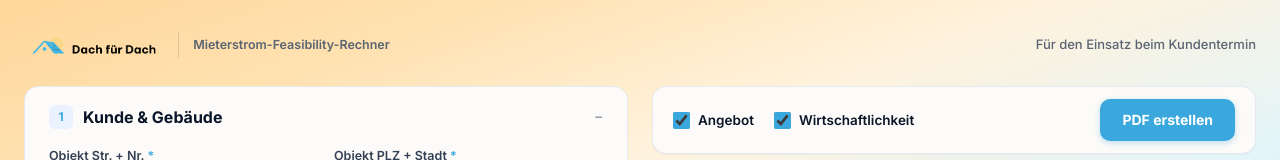
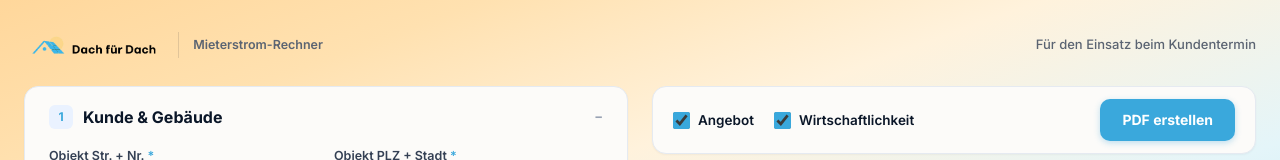
Before and after one commit to Dach-fur-Dach/InstallerTool-Angebot-und-Wirtschaftlichkeitsrechnung, a Next.js app: page / in a window 1280 px wide. Shown: the top 160 px of the page. Built offline with nearby package versions, Linux system fonts and the light colour scheme.

Commit message:
Rename header to Mieterstrom-Rechner, fix duplicated Energiesystem box title

```diff
--- a/app/page.tsx
+++ b/app/page.tsx
@@ -1,6 +1,7 @@
 "use client";
 
 import Image from "next/image";
+import { useEffect, useRef } from "react";
 import { CustomerBuildingBox } from "@/components/form/CustomerBuildingBox";
 import { MieterstromModelBox } from "@/components/form/MieterstromModelBox";
 import { WirtschaftGate } from "@/components/form/WirtschaftGate";
@@ -10,19 +11,31 @@ import { PricingBox } from "@/components/form/PricingBox";
 import { OutputControls } from "@/components/preview/OutputControls";
 import { AngebotPanel } from "@/components/preview/AngebotPanel";
 import { WirtschaftPanel } from "@/components/preview/WirtschaftPanel";
+import { FlyerPanel } from "@/components/preview/FlyerPanel";
+import { PdfEmailModal } from "@/components/preview/PdfEmailModal";
 import { useMieterstromCalculator } from "@/hooks/useMieterstromCalculator";
 
 export default function Home() {
   const calc = useMieterstromCalculator();
+  const flyerRef = useRef<HTMLDivElement>(null);
+
+  useEffect(() => {
+    if (calc.outputs.flyer) {
+      const t = setTimeout(() => {
+        flyerRef.current?.scrollIntoView({ behavior: "smooth", block: "start" });
+      }, 350);
+      return () => clearTimeout(t);
+    }
+  }, [calc.outputs.flyer]);
 
   return (
-    <div className="min-h-screen px-6 pt-7 pb-20 box-border">
+    <div className="min-h-screen box-border px-6 pt-7 pb-20">
       <div className="mx-auto max-w-[1560px]">
         <div className="mb-6 flex flex-wrap items-center justify-between gap-4">
           <div className="flex items-center gap-3.5">
             <Image src="/logo.png" alt="Dach für Dach" height={34} width={140} className="h-[34px] w-auto" priority />
             <div className="h-[26px] w-px bg-[rgba(10,22,40,0.12)]" />
-            <div className="text-[12.5px] font-semibold text-[#5B6472]">Mieterstrom-Feasibility-Rechner</div>
+            <div className="text-[12.5px] font-semibold text-[#5B6472]">Mieterstrom-Rechner</div>
           </div>
           <div className="text-[13px] font-medium text-[#5B6472]">Für den Einsatz beim Kundentermin</div>
         </div>
@@ -41,9 +54,12 @@ export default function Home() {
             <OutputControls calc={calc} />
             <AngebotPanel calc={calc} />
             <WirtschaftPanel calc={calc} />
+            {calc.outputs.flyer && <FlyerPanel ref={flyerRef} calc={calc} />}
           </div>
         </div>
       </div>
+
+      <PdfEmailModal calc={calc} />
     </div>
   );
 }
```
